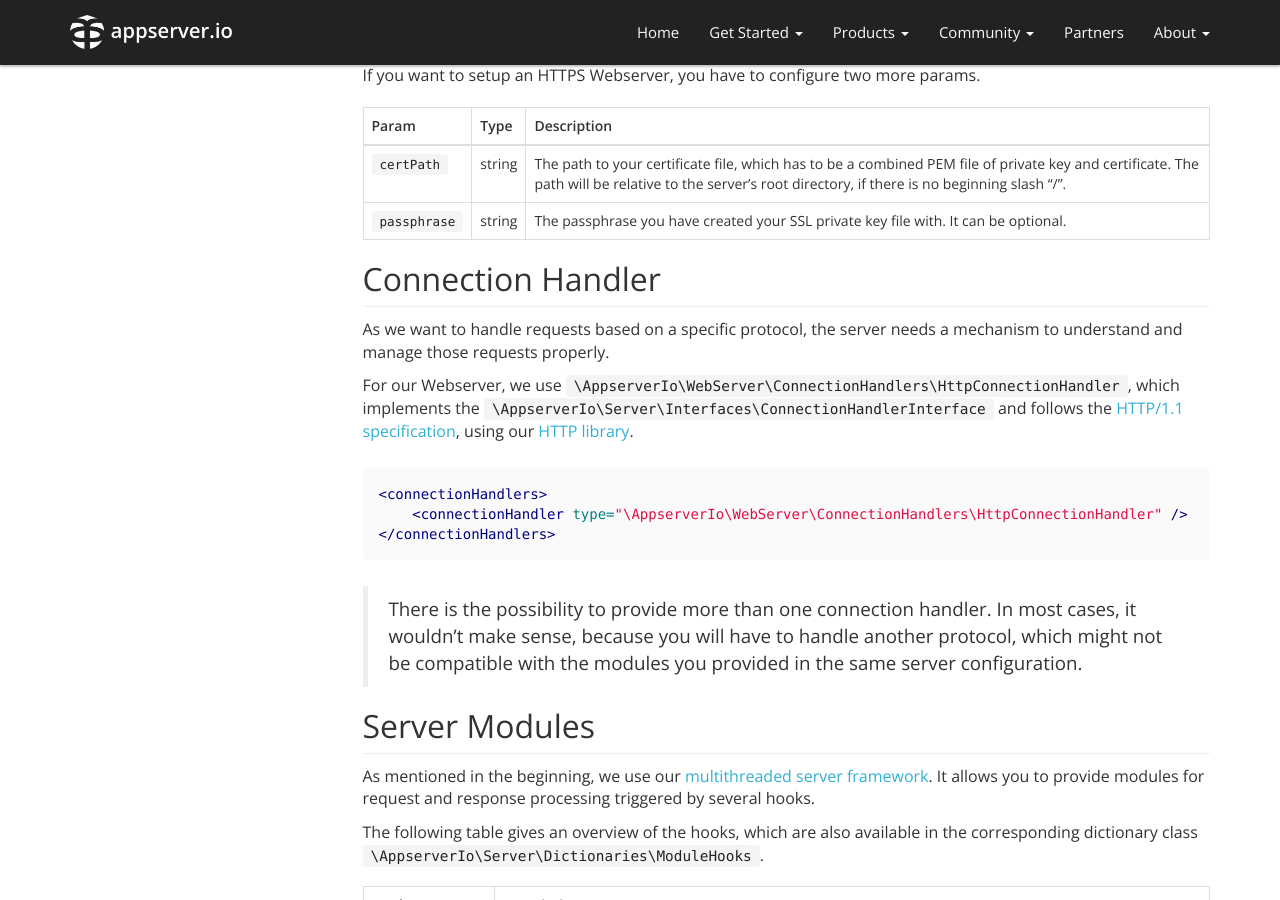
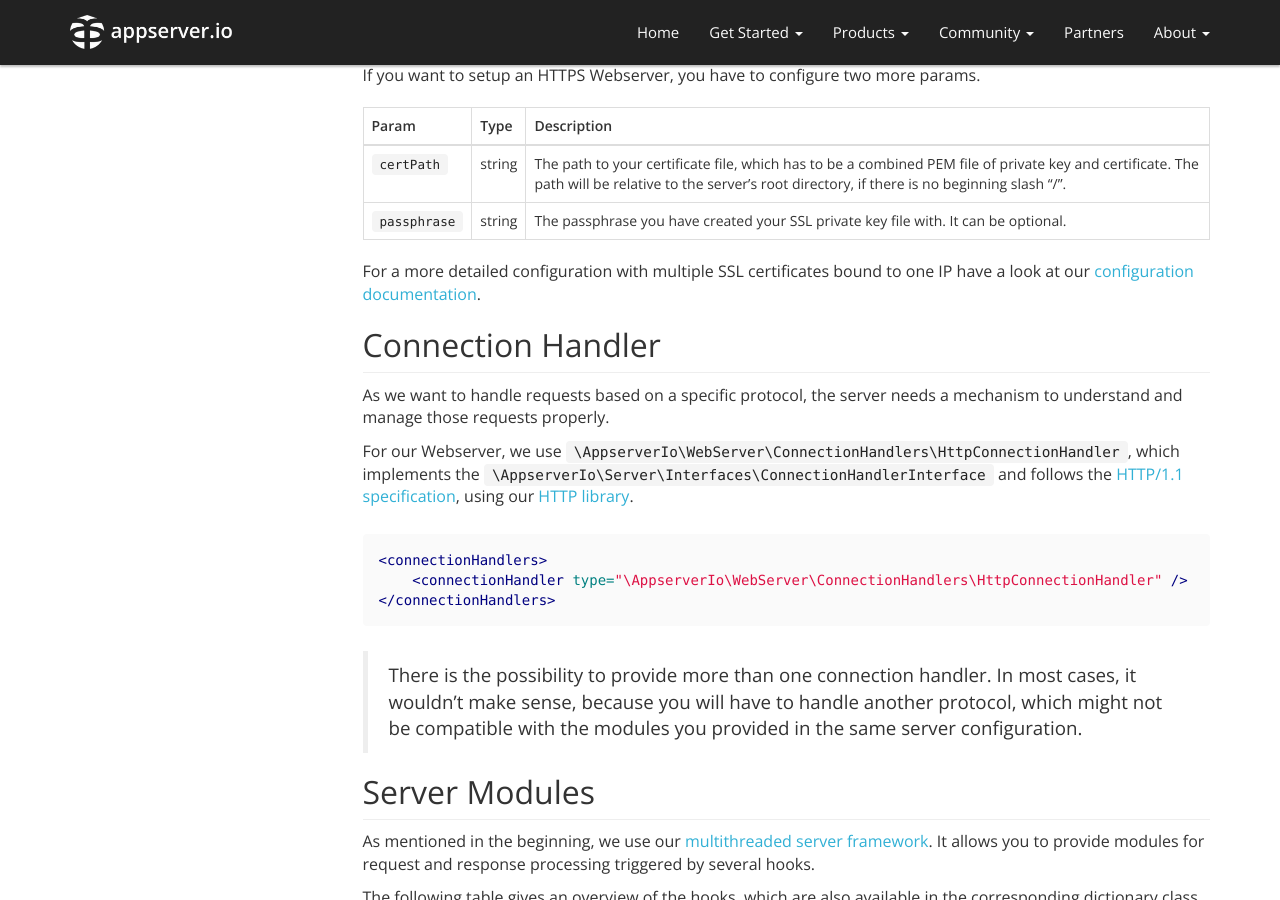
Before and after one commit to appserver-io/appserver, a Jekyll site: the page built from _docs_1_1/webserver.md, in a window 1280 px wide and 900 px high, scrolled down 1869 px. Built offline with Jekyll 4.4.1, drawn with Linux system fonts in a browser that asks for light colours; nearby versions of some CDN libraries; library files that are not in the unit come from our copies; Markdown is read by kramdown in place of the engine named in the settings.

Commit message:
Extend docs for multiple SSL certificates per IP

```diff
--- a/_docs_1_1/webserver.md
+++ b/_docs_1_1/webserver.md
@@ -95,7 +95,7 @@ If you want to setup an HTTPS Webserver, you have to configure two more params.
 | `certPath`    | string   | The path to your certificate file, which has to be a combined PEM file of private key and certificate. The path will be relative to the server's root directory, if there is no beginning slash "/". |
 | `passphrase`  | string   | The passphrase you have created your SSL private key file with. It can be optional. |
 
-
+For a more detailed configuration with multiple SSL certificates bound to one IP have a look at our [configuration documentation]({{ "/get-started/documentation/configuration.html#server-configuration" | prepend: site.baseurl }}).
 
 ## Connection Handler
 
```
